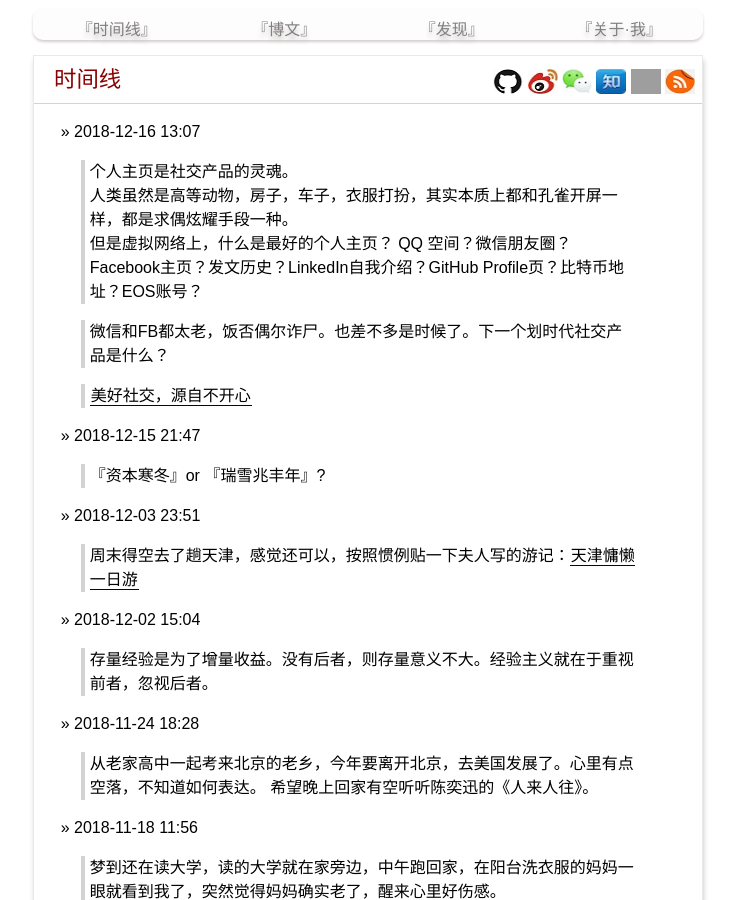
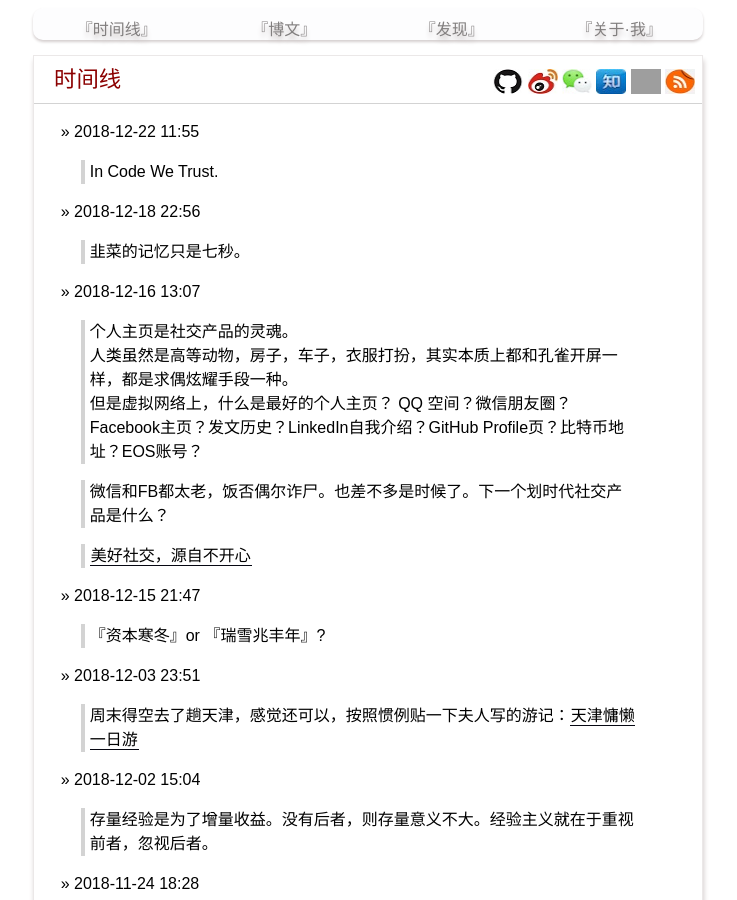
Before and after one commit to yanyiwu/blog, a Jekyll site: the page built from index.md, in a window 1280 px wide and 900 px high. Shown: the whole window, without its empty margins (272-1009 px from the left). Built offline with Jekyll 4.4.1, drawn with Linux system fonts in a browser that asks for light colours; Markdown is read by kramdown in place of the engine named in the settings; comment, search, counter and statistics services are not loaded; grey boxes are pictures that could not be loaded.

Commit message:
[moment]

```diff
--- a/index.md
+++ b/index.md
@@ -2,6 +2,14 @@
 layout: posting
 title: 时间线
 ---
+
+&raquo; 2018-12-22 11:55
+
+> In Code We Trust.
+
+&raquo; 2018-12-18 22:56
+
+> 韭菜的记忆只是七秒。
 
 &raquo; 2018-12-16 13:07
 
```
